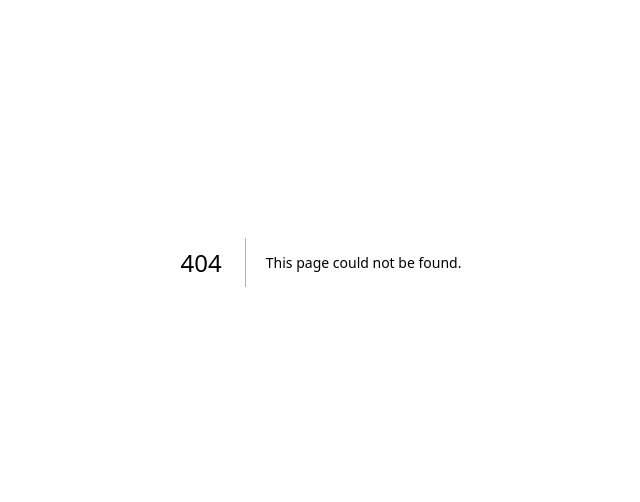
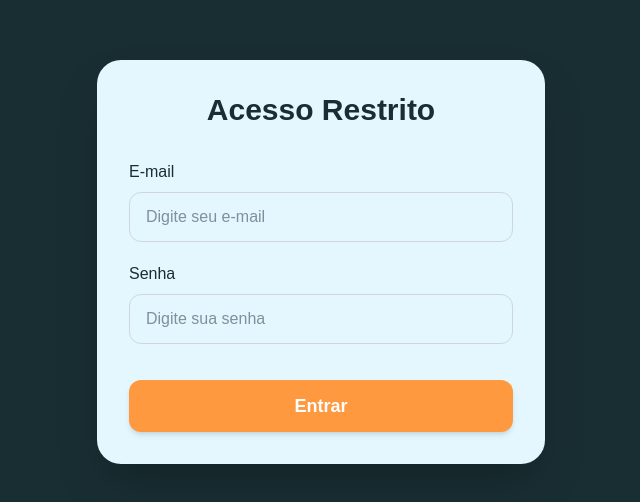
Before and after one commit to cosmo-matias/pe-na-estrada-site, a Next.js app: page /login in a window 1280 px wide. Before the commit this address had no page. Shown: the part 138-640 px from the top of the page, without its empty margins (319-959 px from the left). Built offline with nearby package versions, Linux system fonts and the light colour scheme; no server answers.

Commit message:
Implementa autenticação Firebase e protege rota admin

```diff
--- a/app/admin/page.tsx
+++ b/app/admin/page.tsx
@@ -1,8 +1,67 @@
+"use client";
+
+import { useEffect, useState } from "react";
+import { useRouter } from "next/navigation";
+import { onAuthStateChanged, signOut, User } from "firebase/auth";
+import { auth } from "@/lib/firebaseConfig";
+
 export default function AdminPage() {
+  const [user, setUser] = useState<User | null>(null);
+  const [loading, setLoading] = useState(true);
+  const router = useRouter();
+
+  useEffect(() => {
+    const unsubscribe = onAuthStateChanged(auth, (currentUser) => {
+      if (currentUser) {
+        setUser(currentUser);
+        setLoading(false);
+      } else {
+        router.push("/login");
+      }
+    });
+
+    return () => unsubscribe();
+  }, [router]);
+
+  const handleLogout = async () => {
+    try {
+      await signOut(auth);
+      router.push("/login");
+    } catch (error) {
+      console.error("Erro ao sair:", error);
+    }
+  };
+
+  if (loading) {
+    return (
+      <div className="flex min-h-screen items-center justify-center bg-[var(--color-dark-base)]">
+        <p className="text-[var(--color-light-bg-white)] text-xl font-medium animate-pulse">
+          Verificando acesso...
+        </p>
+      </div>
+    );
+  }
+
   return (
-    <div className="flex min-h-screen flex-col items-center justify-center p-24">
-      <h1 className="text-4xl font-bold mb-4">Painel Administrativo</h1>
-      <p className="text-xl">(Faça Login)</p>
+    <div className="flex min-h-screen flex-col items-center bg-gray-50 p-8 md:p-24 text-[var(--color-dark-base)]">
+      <div className="w-full max-w-4xl bg-white rounded-3xl shadow-lg p-8 md:p-12">
+        <div className="flex flex-col md:flex-row justify-between items-center mb-12 gap-6">
+          <h1 className="text-3xl md:text-4xl font-bold text-[var(--color-medium-accent-blue)]">
+            Painel de Controle Pé Na Estrada Tour
+          </h1>
+          <button
+            onClick={handleLogout}
+            className="bg-red-500 hover:bg-red-600 text-white font-semibold py-2 px-6 rounded-xl transition-colors shadow-sm hover:shadow-md"
+          >
+            Sair
+          </button>
+        </div>
+
+        <div className="text-lg text-gray-700">
+          <p>Bem-vindo(a) ao painel de administração.</p>
+          <p className="mt-4 text-sm text-gray-500">Logado como: {user?.email}</p>
+        </div>
+      </div>
     </div>
   );
 }
--- /dev/null
+++ b/app/login/page.tsx
@@ -0,0 +1,85 @@
+"use client";
+
+import { useState } from "react";
+import { useRouter } from "next/navigation";
+import { signInWithEmailAndPassword } from "firebase/auth";
+import { auth } from "@/lib/firebaseConfig";
+
+export default function LoginPage() {
+  const [email, setEmail] = useState("");
+  const [password, setPassword] = useState("");
+  const [error, setError] = useState<string | null>(null);
+  const [loading, setLoading] = useState(false);
+  const router = useRouter();
+
+  const handleLogin = async (e: React.FormEvent) => {
+    e.preventDefault();
+    setError(null);
+    setLoading(true);
+
+    try {
+      await signInWithEmailAndPassword(auth, email, password);
+      router.push("/admin");
+    } catch (err: any) {
+      setError("Credenciais inválidas. Tente novamente.");
+    } finally {
+      setLoading(false);
+    }
+  };
+
+  return (
+    <div className="flex min-h-screen flex-col items-center justify-center bg-[var(--color-dark-base)] px-4">
+      <div className="w-full max-w-md bg-[var(--color-light-bg-white)] rounded-3xl p-8 shadow-2xl">
+        <h1 className="text-3xl font-bold text-center text-[var(--color-dark-base)] mb-8">
+          Acesso Restrito
+        </h1>
+
+        <form onSubmit={handleLogin} className="flex flex-col gap-5">
+          <div>
+            <label className="block text-[var(--color-dark-base)] font-medium mb-2" htmlFor="email">
+              E-mail
+            </label>
+            <input
+              id="email"
+              type="email"
+              value={email}
+              onChange={(e) => setEmail(e.target.value)}
+              className="w-full px-4 py-3 rounded-xl border border-gray-300 focus:outline-none focus:ring-2 focus:ring-[var(--color-medium-accent-blue)] text-gray-800"
+              placeholder="Digite seu e-mail"
+              required
+            />
+          </div>
+
+          <div>
+            <label className="block text-[var(--color-dark-base)] font-medium mb-2" htmlFor="password">
+              Senha
+            </label>
+            <input
+              id="password"
+              type="password"
+              value={password}
+              onChange={(e) => setPassword(e.target.value)}
+              className="w-full px-4 py-3 rounded-xl border border-gray-300 focus:outline-none focus:ring-2 focus:ring-[var(--color-medium-accent-blue)] text-gray-800"
+              placeholder="Digite sua senha"
+              required
+            />
+          </div>
+
+          <button
+            type="submit"
+            disabled={loading}
+            className="w-full bg-[var(--color-primary-accent)] hover:bg-orange-500 text-white font-bold py-3 px-6 rounded-xl text-lg transition-all shadow-md hover:shadow-lg disabled:opacity-50 mt-4"
+          >
+            {loading ? "Entrando..." : "Entrar"}
+          </button>
+
+          {error && (
+            <p className="text-red-500 text-sm text-center mt-2 font-medium">
+              {error}
+            </p>
+          )}
+        </form>
+      </div>
+    </div>
+  );
+}
--- a/lib/firebaseConfig.ts
+++ b/lib/firebaseConfig.ts
@@ -1,15 +1,21 @@
-// Firebase configuration placeholders
-// Preencha com os valores do seu projeto Firebase
+import { initializeApp, getApps, getApp } from "firebase/app";
+import { getAuth } from "firebase/auth";
+import { getFirestore } from "firebase/firestore";
+import { getStorage } from "firebase/storage";
 
-export const firebaseConfig = {
-  apiKey: "API_KEY_PLACEHOLDER",
-  authDomain: "PROJECT_ID.firebaseapp.com",
-  projectId: "PROJECT_ID",
-  storageBucket: "PROJECT_ID.appspot.com",
-  messagingSenderId: "SENDER_ID_PLACEHOLDER",
-  appId: "APP_ID_PLACEHOLDER"
+const firebaseConfig = {
+  apiKey: process.env.NEXT_PUBLIC_FIREBASE_API_KEY,
+  authDomain: process.env.NEXT_PUBLIC_FIREBASE_AUTH_DOMAIN,
+  projectId: process.env.NEXT_PUBLIC_FIREBASE_PROJECT_ID,
+  storageBucket: process.env.NEXT_PUBLIC_FIREBASE_STORAGE_BUCKET,
+  messagingSenderId: process.env.NEXT_PUBLIC_FIREBASE_MESSAGING_SENDER_ID,
+  appId: process.env.NEXT_PUBLIC_FIREBASE_APP_ID,
 };
 
-// Aqui você inicializaria o Firebase App:
-// import { initializeApp } from "firebase/app";
-// const app = initializeApp(firebaseConfig);
+// Initialize Firebase only if not already initialized
+const app = !getApps().length ? initializeApp(firebaseConfig) : getApp();
+const auth = getAuth(app);
+const db = getFirestore(app);
+const storage = getStorage(app);
+
+export { app, auth, db, storage };
--- a/package.json
+++ b/package.json
@@ -9,6 +9,7 @@
     "lint": "eslint"
   },
   "dependencies": {
+    "firebase": "^12.16.0",
     "next": "16.2.11",
     "react": "19.2.4",
     "react-dom": "19.2.4"
```
Also changed, not shown: 1 other file (tests, documents, lock files or other folders).
